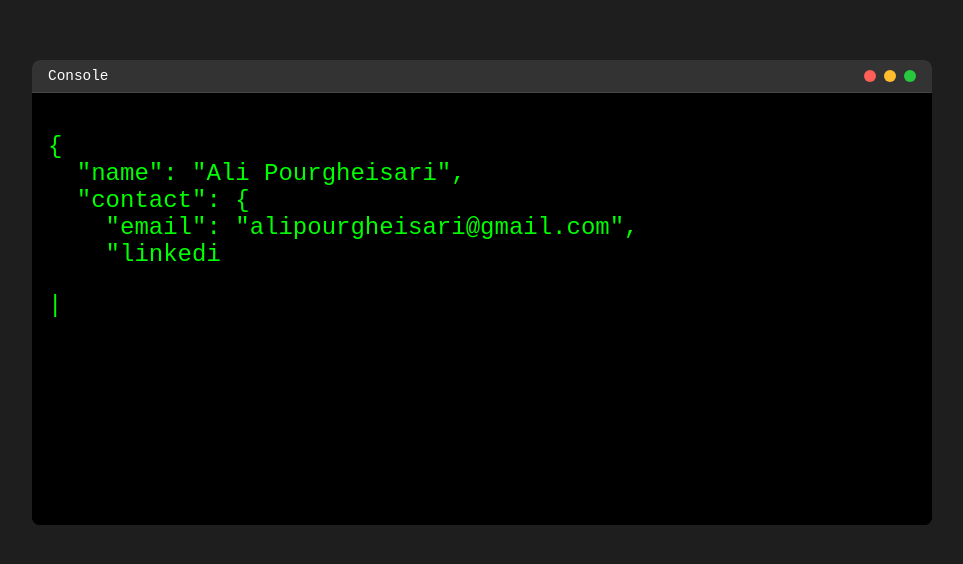
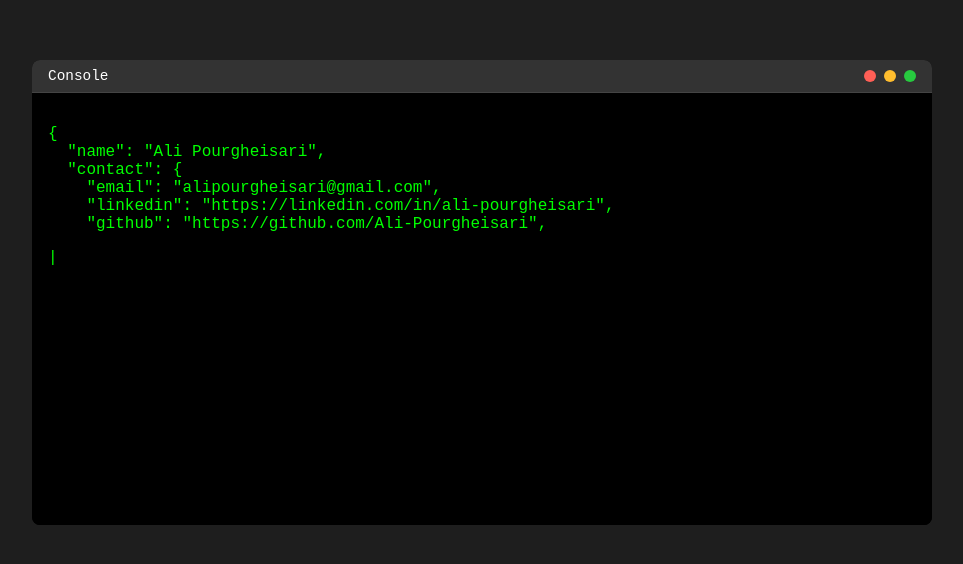
Before and after one commit to Ali-Pourgheisari/Ali-Pourgheisari, a plain HTML site: page Introgif/index.html in a window 1280 px wide. Shown: the part 108-672 px from the top of the page, without its empty margins (158-1121 px from the left). Drawn offline with Linux system fonts and the light colour scheme.

Commit message:
Edit gif

```diff
--- a/Introgif/index.html
+++ b/Introgif/index.html
@@ -63,7 +63,7 @@
     }
 
     .typewriter-container {
-      font-size: 1.5rem; /* Console-style font size */
+      font-size: 1rem; /* Console-style font size */
       width: 100%; /* Match frame width */
       height: 400px; /* Adjust as needed */
       overflow-y: scroll; /* Vertical scrolling */
@@ -137,7 +137,7 @@
         // Auto-scroll to the bottom
         typewriterContainer.scrollTop = typewriterContainer.scrollHeight;
 
-        setTimeout(typeJSON, 50); // Typing speed
+        setTimeout(typeJSON, 25); // Typing speed
       } else {
         console.log("Finished typing JSON!");
       }
```
Also changed, not shown: 1 other file.
